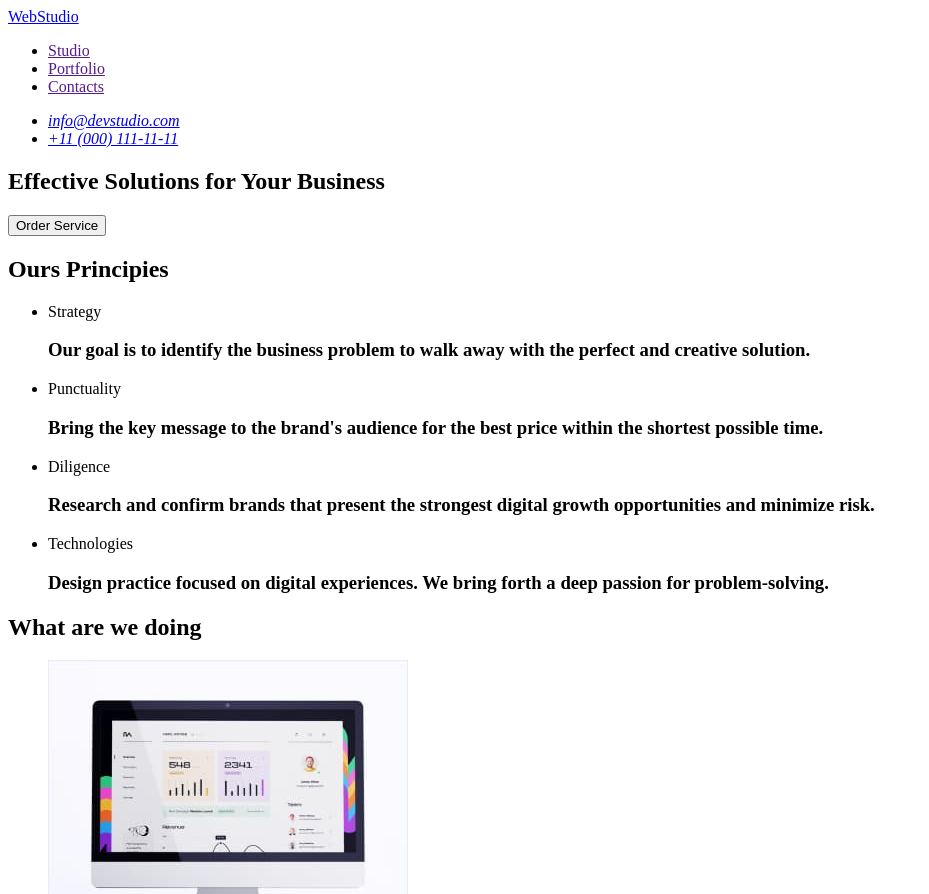
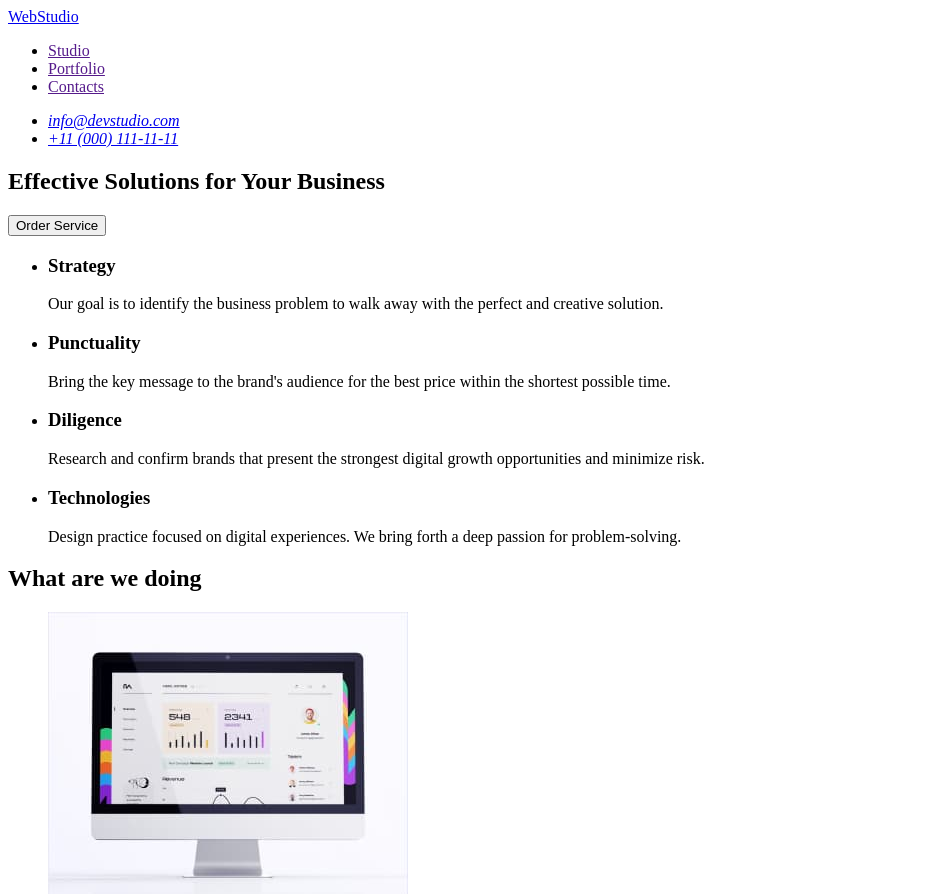
Before and after one commit to YArtem/goit-markup-hw-01, a plain HTML site: page index.html in a window 1280 px wide. Shown: the top 894 px of the page, without its empty margins (0-929 px from the left). Drawn offline with Linux system fonts and the light colour scheme.

Commit message:
5
виправив в 2 секції заголовки та п-шкі

```diff
--- a/index.html
+++ b/index.html
@@ -42,35 +42,35 @@
       </section>
       <!-- section1 -->
       <section>
-        <h2>Ours Principies</h2>
+        <h2 hidden>Ours Principies</h2>
         <ul>
           <li>
-            <p>Strategy</p>
-            <h3>
+            <h3>Strategy</h3>
+            <p>
               Our goal is to identify the business problem to walk away with the
               perfect and creative solution.
-            </h3>
+            </p>
           </li>
           <li>
-            <p>Punctuality</p>
-            <h3>
+            <h3>Punctuality</h3>
+            <p>
               Bring the key message to the brand's audience for the best price
               within the shortest possible time.
-            </h3>
+            </p>
           </li>
           <li>
-            <p>Diligence</p>
-            <h3>
+            <h3>Diligence</h3>
+            <p>
               Research and confirm brands that present the strongest digital
               growth opportunities and minimize risk.
-            </h3>
+            </p>
           </li>
           <li>
-            <p>Technologies</p>
-            <h3>
+            <h3>Technologies</h3>
+            <p>
               Design practice focused on digital experiences. We bring forth a
               deep passion for problem-solving.
-            </h3>
+            </p>
           </li>
         </ul>
       </section>
```
